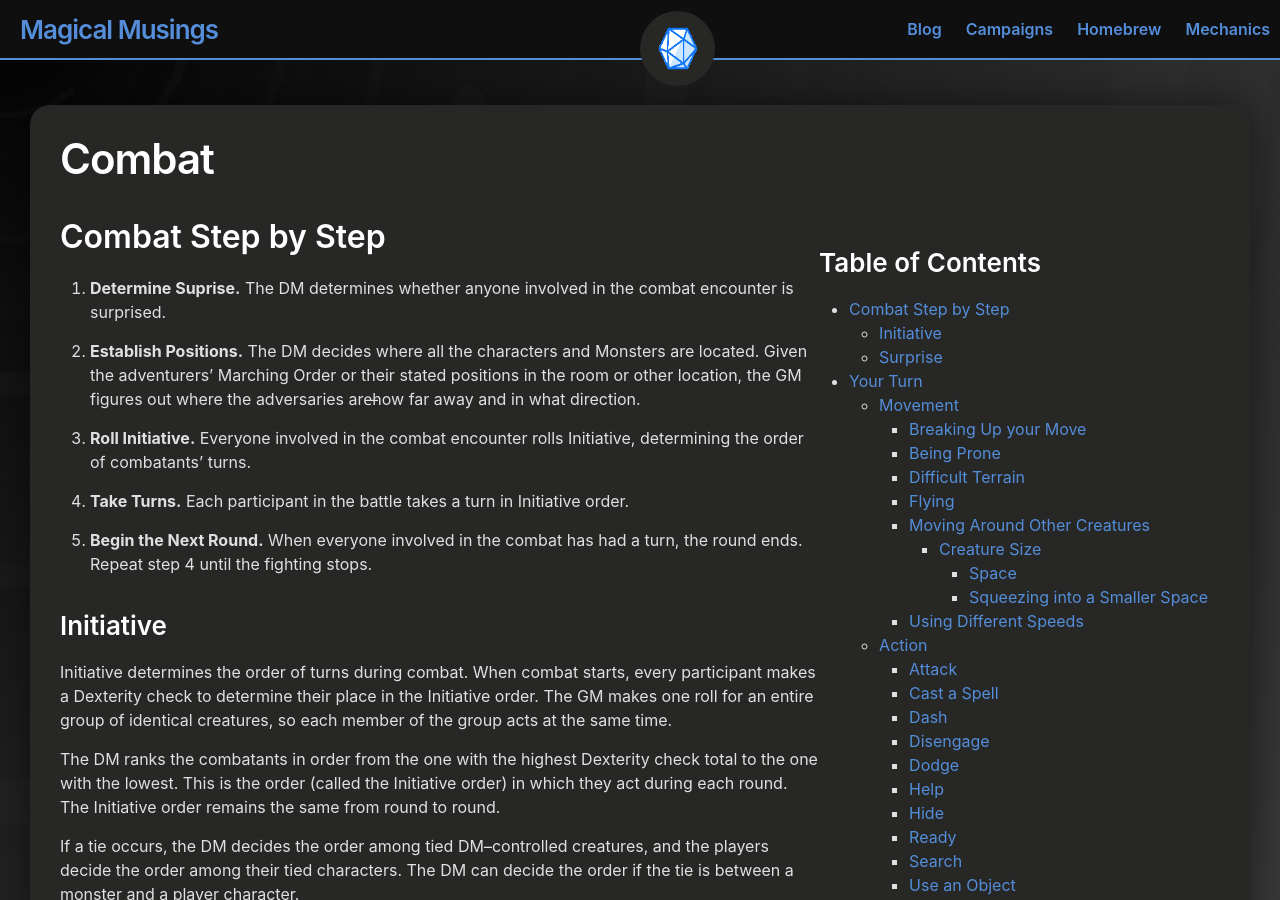
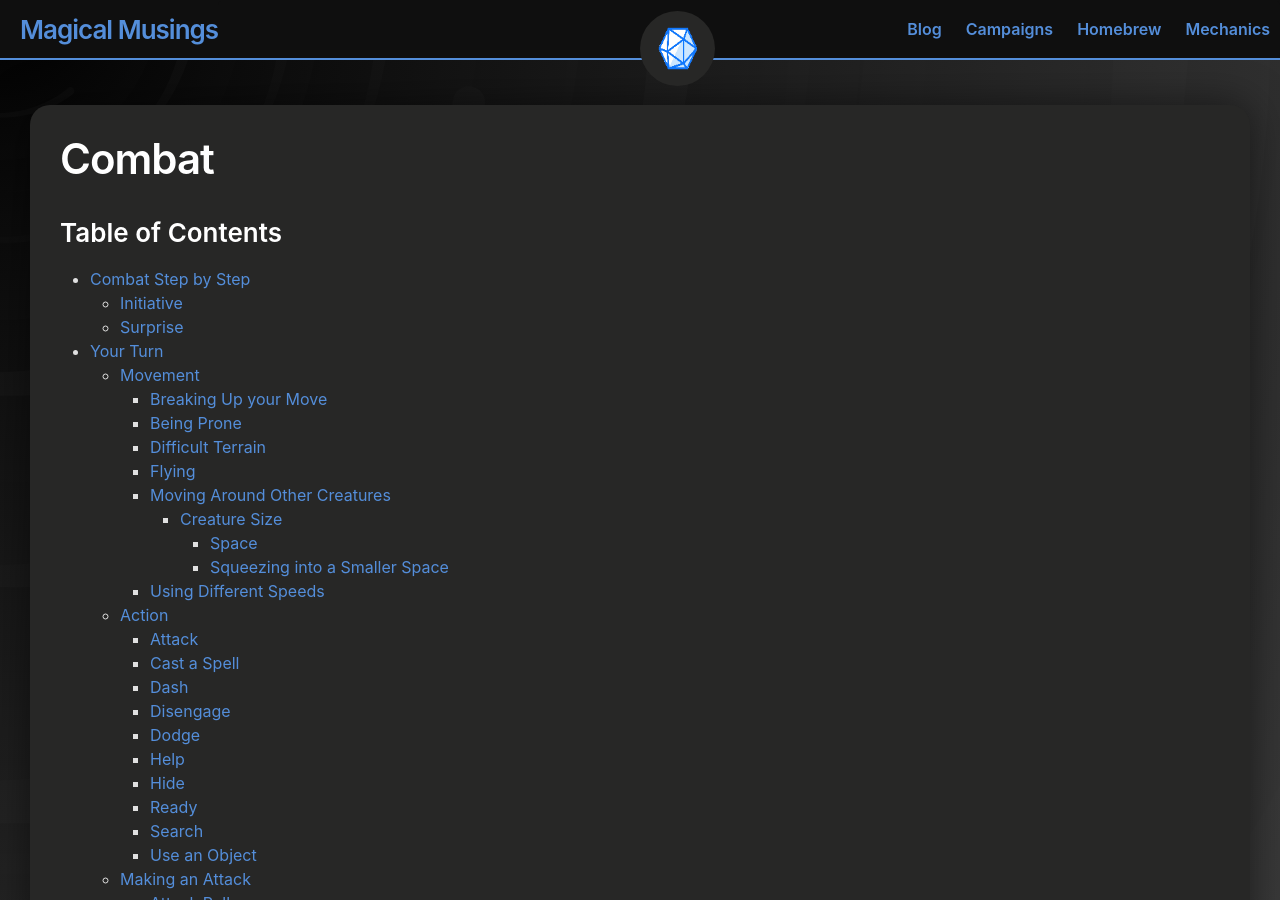
Before and after one commit to andersthemagi/magicalmusings.github.io, a Jekyll site: the page built from _posts/2020-10-07-mechanics-combat.md, in a window 1280 px wide and 900 px high. Built offline with Jekyll 4.4.1, drawn with Linux system fonts in a browser that asks for light colours.

Commit message:
Update 2020-10-07-mechanics-combat.md

```diff
--- a/_posts/2020-10-07-mechanics-combat.md
+++ b/_posts/2020-10-07-mechanics-combat.md
@@ -5,14 +5,11 @@ layout: post
 categories: Mechanics
 author: 5th Edition SRD
 ---
-
-<div class="toc" style = "float: right; margin-left = 10px;">
 ### Table of Contents
 {:.no_toc}
 
 * TOC
 {:toc}
-</div>
 
 ## Combat Step by Step
 
```
